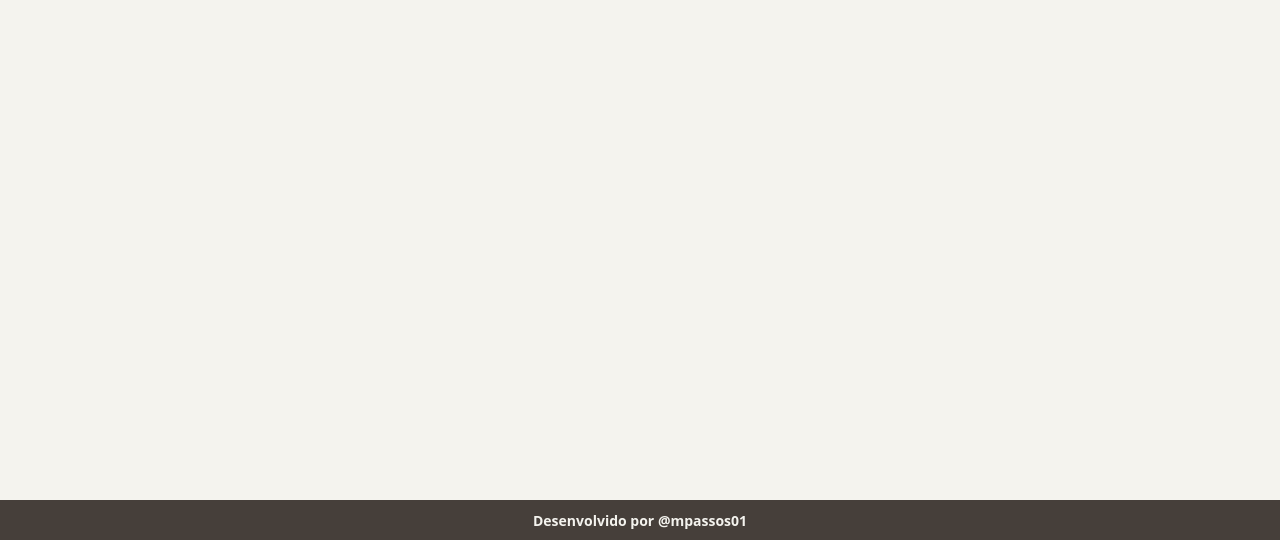
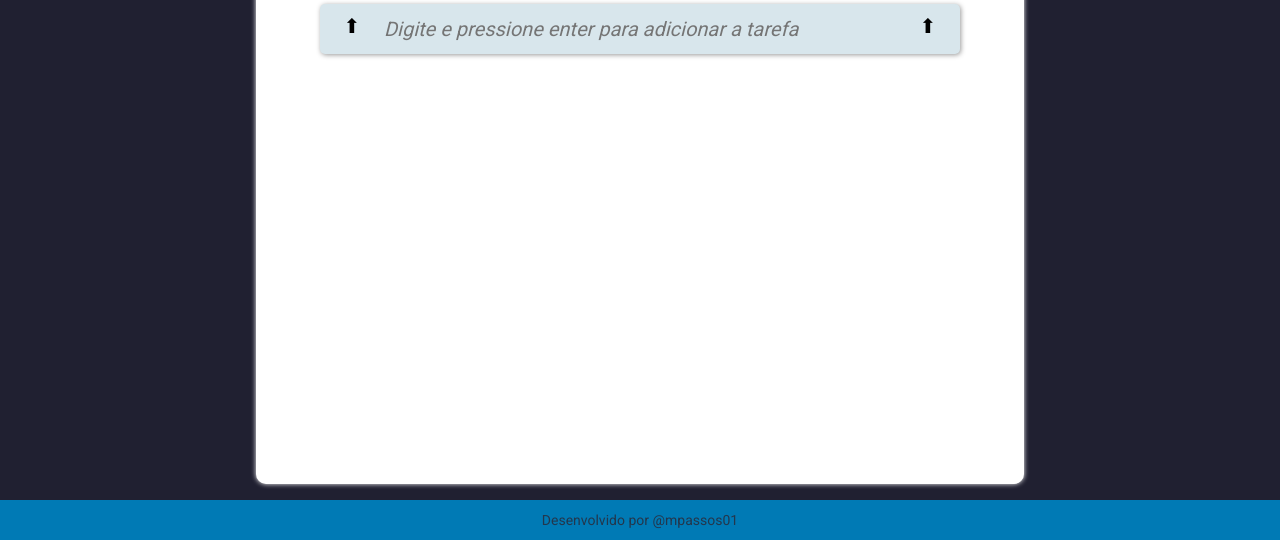
Before and after one commit to mpassos01/todo-list, a plain HTML site: page index.html in a window 1280 px wide. Shown: the part 260-800 px from the top of the page. Drawn offline with Linux system fonts and the light colour scheme.

Commit message:
Alteração do CSS do projeto

```diff
--- a/index.html
+++ b/index.html
@@ -9,17 +9,17 @@
 </head>
 <body>
 
-
+    <div class="card">
         <div class="todo">
             <h1 class="todo_title">Lista de tarefas</h1>
             <section class="todo_list" id="todoList">
 
             </section>
-
             <div class="todo_new-item">
                 <div>&#x2B06</div>
                 <input type="text" id="newItem" placeholder="Digite e pressione enter para adicionar a tarefa">
                 <div>&#x2B06</div>
+            </div>
         </div>
     </div>
 
--- a/script.js
+++ b/script.js
@@ -10,9 +10,11 @@ const criarItem = (tarefa, status, indice) => {
     item.innerHTML = `
     <input type="checkbox" ${status} data-indice = ${indice}>
     <div>${tarefa}</div>
-    <input type="button" value="X" data-indice = ${indice}>
+    <input type="button" value= '🗑️' data-indice = ${indice}>
     `;
     document.getElementById('todoList').appendChild(item);
+    item.style.padding = '15px'
+    item.style.boxShadow = '5px 5px 10px black;'
 }
 
 const limparTarefas = () => {
@@ -32,16 +34,15 @@ const inserirItem = (evento) => {
     const tecla = evento.key;
     const texto = evento.target.value;
     console.log(tecla);
-    if(tecla === 'Enter') {
+    if(tecla === 'Enter' && texto != '') {
         const banco = getBanco();
         banco.push({'tarefa': texto,'status':''});
         setBanco(banco);
         atualizarTela();
-        evento.target.value = '';
+        evento.target.value = '' ;
+    } else if(texto == '' && tecla == 'Enter') {
+        alert('Preencha a tarefa!');
     }
-    /*if(texto == '') {
-        window.alert('Preencha a tarefa!');
-    } corrigir bug ao adicionar tarefa em branco.*/
 }
 
 const removerItem = (indice) => {
--- a/style.css
+++ b/style.css
@@ -1,4 +1,5 @@
 @charset 'UTF-8';
+@import url("https://fonts.googleapis.com/css2?family=Roboto&display=swap");
 
 * {
     padding: 0;
@@ -7,15 +8,14 @@
 }
 
 :root {
-    /*--primary-color: #f4ce01;
-    --secondary-color: black;
-    --tertiary-color: #fff59d;*/
-
-    --primary-color: #f4f3ee;
-    --secondary-color: black;
-    --tertiary-color: #bcb8b1;
-    --hover-color: #463f3a;
-    --background-title-color: #463f3a;
+    --fonte: 'Roboto', sans-serif;
+    --fonte-color: white;
+    --primary-color: #23374D;
+    --background-body: #202031;
+    --tertiary-color: #D8E6EC;
+    --hover-color: #d6e6ee;
+    --background-title-color: #007AB5;
+    --card-color: white;
 }
 
 html {
@@ -23,9 +23,30 @@ html {
 }
 
 body {
-    background-color: var(--primary-color);
-    font: bold 2rem 'Open Sans', sans-serif;
+    background-color: var(--background-body);
+    font-family: var(--fonte);
+    font-size: 2rem;
+    display: flex;
+    justify-content: center;
+    align-items: center;
 
+
+}
+
+*body {
+    box-sizing: border-box;
+}
+
+.card {
+    background-color: var(--card-color);
+    display: flex;
+    width: 60vw;
+    height: 85vh;
+    justify-content: center;
+    align-items: center;
+    margin-top: 5%;
+    border-radius: 10px;
+    box-shadow: 0px 0px 5px white;
 }
 
 .todo {
@@ -45,7 +66,7 @@ body {
     background-color: var(--background-title-color);
     width: 100%;
     height: 80px;
-    color: var(--primary-color);
+    color: var(--fonte-color);
     justify-content: center;
     align-items: center;
     margin-bottom: 30px;
@@ -110,13 +131,14 @@ body {
     box-shadow: 1px 1px 5px rgba(0, 0, 0, 0.404);
     margin: 10px;
     font: inherit;
-    border-radius: 10px;
+    border-radius: 5px;
 }
 
 .todo_new-item > input {
     background-color: var(--tertiary-color);
     border: none;
     width: 80%;
+    height: 30px;
     outline: none;
     font: inherit;
 }
```
Lines whose indentation alone changed are shown as unchanged.
